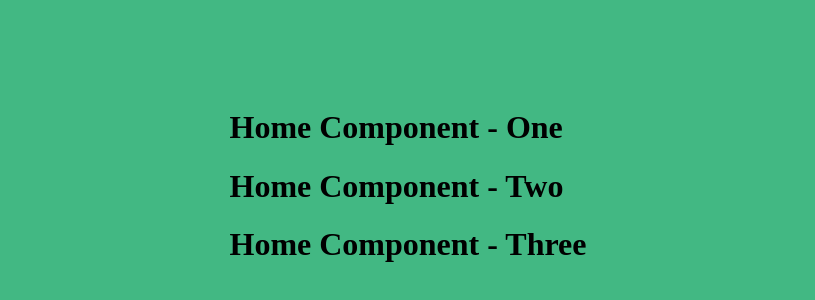
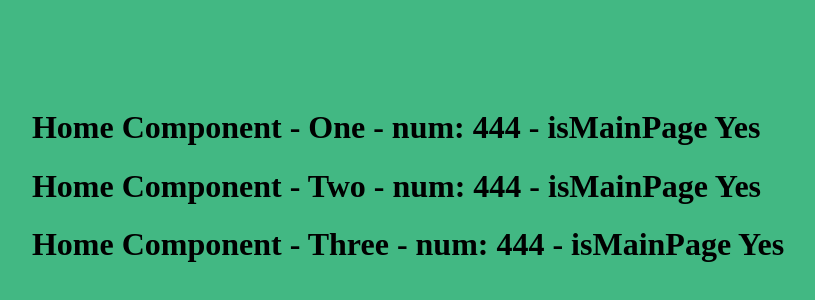
Before and after one commit to koushil-mankali/Vuejs-Practice, a Vue app in the folder vue2/: page / in a window 1280 px wide. Shown: the part 222-522 px from the top of the page, without its empty margins (232-1047 px from the left). Built offline with nearby package versions, Linux system fonts and the light colour scheme.

Commit message:
props validation types, inheritAttrs $attrs done

```diff
--- a/vue2/src/App.vue
+++ b/vue2/src/App.vue
@@ -15,9 +15,9 @@
 </script>
 
 <template>
-  <Home :name="nameOne" />
-  <Home :name="nameTwo" />
-  <Home name="Three" />
+  <Home :name="nameOne" :num="444" :isMainPage="true" />
+  <Home :name="nameTwo" :num="444" :isMainPage="true" />
+  <Home id="home" name="Three" :num="444" :isMainPage="true" />
 </template>
 
 <style>
--- a/vue2/src/components/Home.vue
+++ b/vue2/src/components/Home.vue
@@ -3,17 +3,30 @@ export default {
   name: "Home",
   props: {
     name: String,
+    num: {
+      type: Number,
+      default: 111,
+      required: true,
+    },
+    isMainPage: {
+      type: Boolean,
+      default: false,
+      required: true,
+    }
   },
   data() {
     return {
       txt: "Home Component",
     };
   },
+  inheritAttrs: false,
 };
 </script>
 
 <template>
-  <h1>{{ txt }} - {{name}}</h1>
+  <div>
+    <h1 :="$attrs">{{ txt }} - {{name}} - num: {{num}} - isMainPage {{isMainPage ? "Yes" : "No"}}</h1>
+  </div>
 </template>
 
 <style scoped></style>
```
